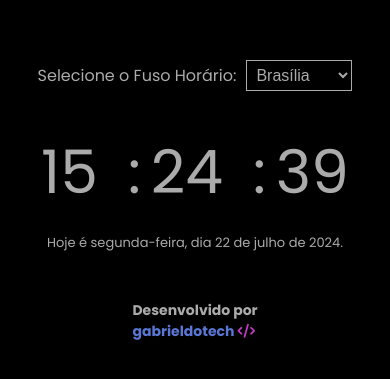
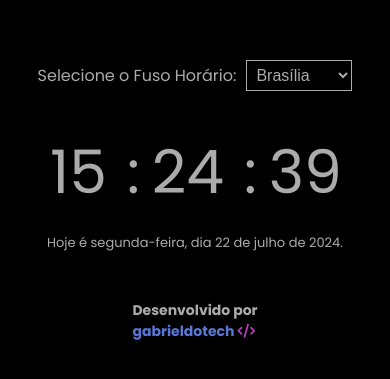
Before and after one commit to gabrieldotech/digital-clock-js, a plain HTML site: page index.html in a window 390 px wide. Shown: the part 173-552 px from the top of the page. Drawn offline with Linux system fonts and the light colour scheme.

Commit message:
alterando responsividade

```diff
--- a/css/style.css
+++ b/css/style.css
@@ -80,7 +80,7 @@ h2 strong {
     }
 
     .clock {
-        gap: 15px;
+        gap: 10px;
     }
 
     #date {
@@ -95,6 +95,13 @@ h2 strong {
 @media (max-width: 400px) {
     .clock span {
         font-size: 60px;
+        margin-left: 2px;
+    }
+
+    .clock span:not(:last-child):after {
+        content: ":";
+        text-align: center;
+        margin-left: 20px;
     }
 
     .clock {
```
